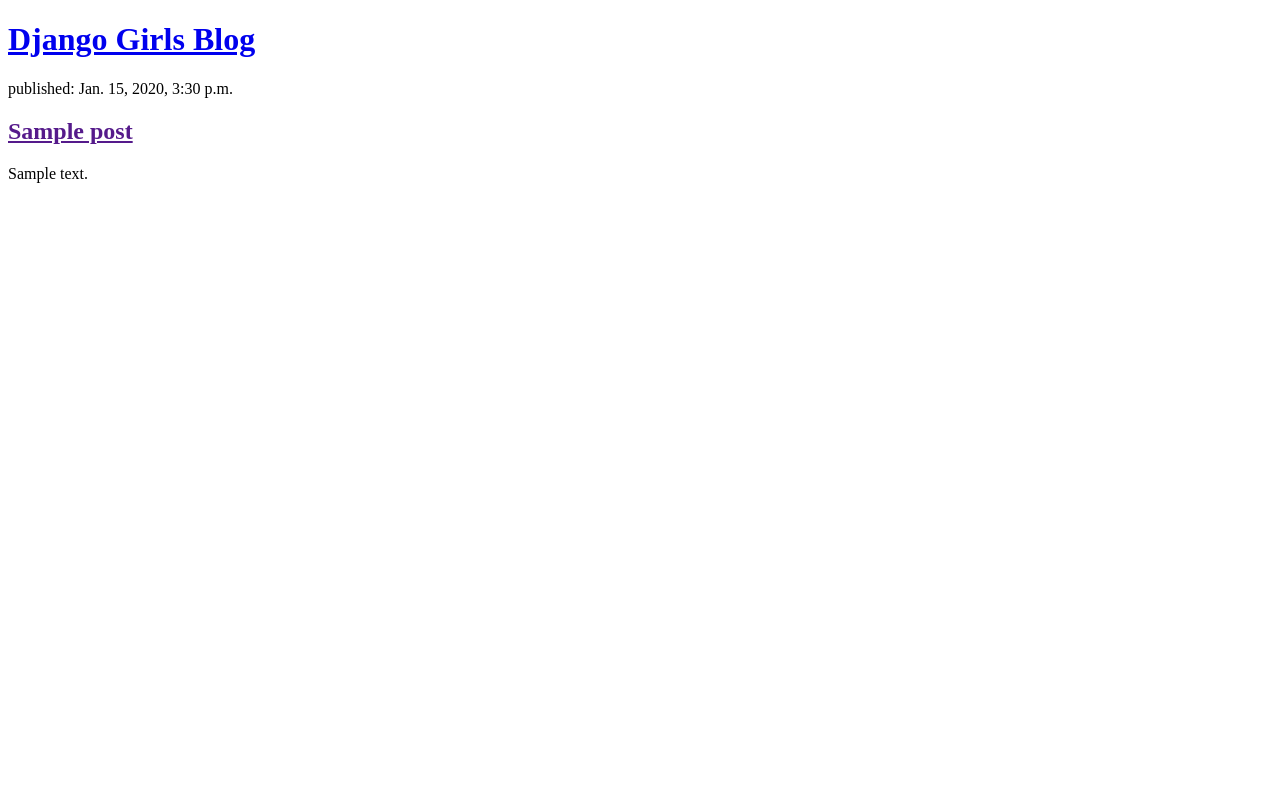
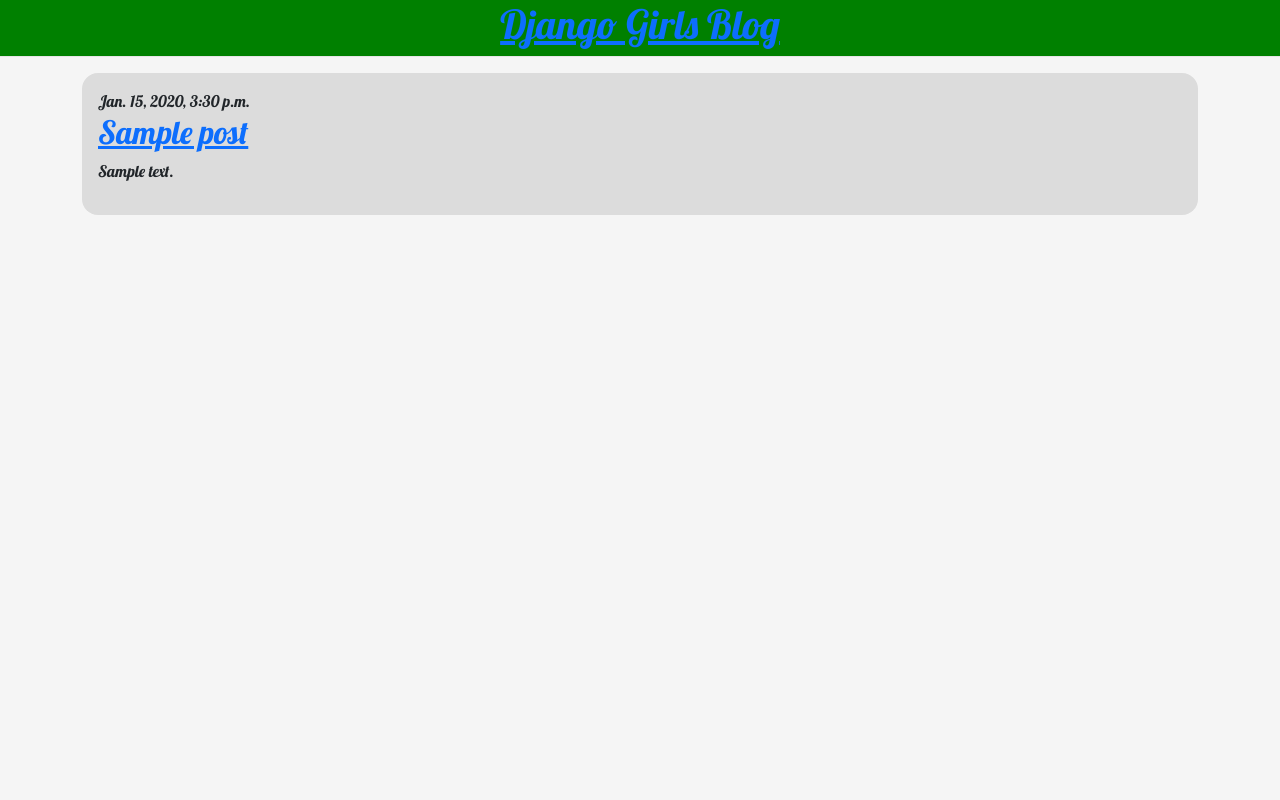
Before and after one commit to saficool/my-first-blog, a Django app: page / in a window 1280 px wide. Run offline with Django 3.2, Linux system fonts and the light colour scheme; tables that the repository leaves empty hold one stand-in row (values such as "Sample post").

Commit message:
Post details

```diff
--- /dev/null
+++ b/blog/static/css/blog.css
@@ -0,0 +1,24 @@
+html,
+body {
+    min-height: calc(100vh);
+    background: whitesmoke;
+    font-family: 'Lobster';
+}
+
+header.page-header {
+    display: flex;
+    justify-content: center;
+    align-items: center;
+    text-align: center;
+    background: green;
+    border-bottom: 1px solid #e5e5e5;
+    margin-bottom: 1rem;
+}
+
+article.post {
+    border-radius: 1rem;
+    background: gainsboro;
+}
+#sc{
+    padding: 1rem;
+}
--- /dev/null
+++ b/blog/templates/blog/base.html
@@ -0,0 +1,29 @@
+{% load static %}
+<!DOCTYPE html>
+<html>
+
+<head>
+    <title>Django Girls blog</title>
+    <link rel="stylesheet" href="https://cdn.jsdelivr.net/npm/bootstrap@5.1.3/dist/css/bootstrap.min.css"
+        integrity="sha384-1BmE4kWBq78iYhFldvKuhfTAU6auU8tT94WrHftjDbrCEXSU1oBoqyl2QvZ6jIW3" crossorigin="anonymous">
+    <link href='//fonts.googleapis.com/css?family=Lobster&subset=latin,latin-ext' rel='stylesheet' type='text/css'>
+    <link rel="stylesheet" href="{% static 'css/blog.css' %}">
+</head>
+
+<body>
+    <header class="page-header">
+        <div class="container">
+            <h1><a href="/">Django Girls Blog</a></h1>
+        </div>
+    </header>
+    <main class="container">
+        <div class="row gy-2 mb-2">
+            <div class="col">
+                {% block content %}
+                {% endblock %}
+            </div>
+        </div>
+    </main>
+</body>
+
+</html>
--- a/blog/templates/blog/post_list.html
+++ b/blog/templates/blog/post_list.html
@@ -1,24 +1,15 @@
-<!DOCTYPE html>
-<html lang="en">
+{% extends 'blog/base.html' %}
 
-<head>
-    <meta charset="UTF-8">
-    <meta http-equiv="X-UA-Compatible" content="IE=edge">
-    <meta name="viewport" content="width=device-width, initial-scale=1.0">
-    <title>Document</title>
-</head>
-
-<body>
-    <header>
-        <h1><a href="/">Django Girls Blog</a></h1>
-    </header>
-    {% for post in posts %}
-    <article>
-        <time>published: {{ post.published_date }}</time>
-        <h2><a href="">{{ post.title }}</a></h2>
+{% block content %}
+{% for post in posts %}
+<article class="post">
+    <div id="sc">
+        <time class="date">
+            {{ post.published_date }}
+        </time>
+            <h2><a href="{% url 'post_detail' pk=post.pk %}">{{ post.title }}</a></h2>
         <p>{{ post.text|linebreaksbr }}</p>
-    </article>
-    {%endfor%}
-</body>
-
-</html>
+    </div>
+</article>
+{% endfor %}
+{% endblock %}
--- a/blog/urls.py
+++ b/blog/urls.py
@@ -4,5 +4,6 @@ from django.urls import path
 from . import views
 
 urlpatterns = [
-    path('', views.post_list, name='post_list')
+    path('', views.post_list, name='post_list'),
+    path('post/<int:pk>/', views.post_detail, name='post_detail')
 ]
--- a/blog/views.py
+++ b/blog/views.py
@@ -1,4 +1,4 @@
-from django.shortcuts import render
+from django.shortcuts import render, get_object_or_404
 from django.utils import timezone
 from .models import Post
 
@@ -9,3 +9,8 @@ def post_list(request):
     posts = Post.objects.filter(
         published_date__lte=timezone.now()).order_by('published_date')
     return render(request, 'blog/post_list.html', {'posts': posts})
+
+
+def post_detail(request, pk):
+    post = get_object_or_404(Post, pk=pk)
+    return render(request, 'blog/post_detail.html', {'post': post})
```
Also changed, not shown: blog/templates/blog/post_detail.html (added, +13 -0 lines).
